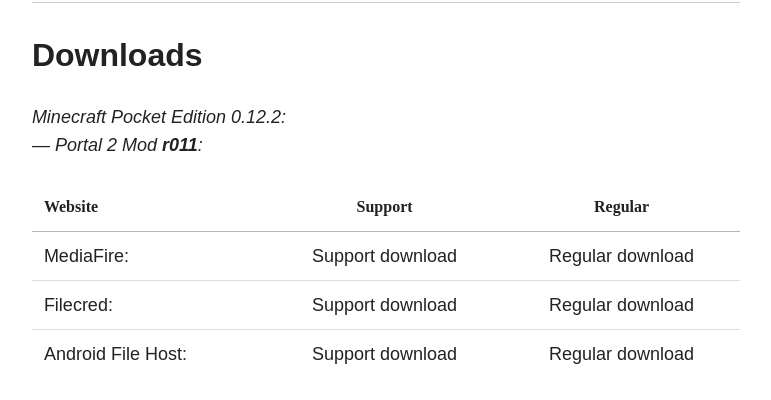
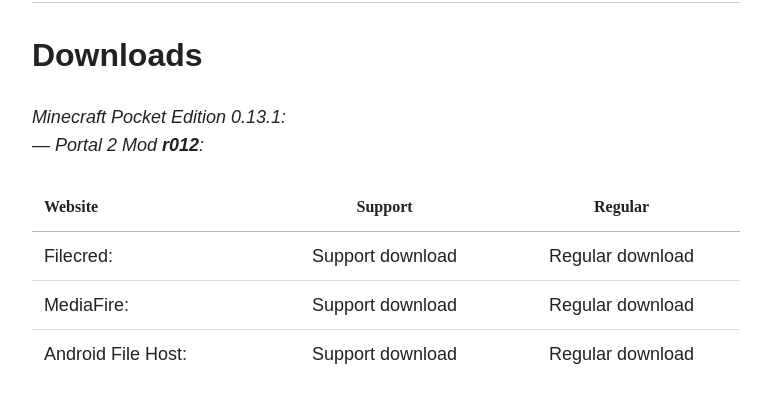
Before and after one commit to Desno365/Desno365.github.io, a Jekyll site: the page built from minecraft/portal2-mod/index.md, in a window 1280 px wide and 900 px high, scrolled down 2473 px. Shown: the part 153-553 px from the top of the window, without its empty margins (254-1025 px from the left). Built offline with Jekyll 4.4.1, drawn with Linux system fonts in a browser that asks for light colours; nearby versions of some CDN libraries; comment, search, counter and statistics services are not loaded; some of the changed text lies outside the part shown.

Commit message:
Portal Mod r012

```diff
--- a/minecraft/portal2-mod/full-changelog/changelog.html
+++ b/minecraft/portal2-mod/full-changelog/changelog.html
@@ -1,3 +1,7 @@
+<i>Portal 2 Mod r012</i><br>
+- NEW: support for Minecraft PE 0.13.1<br>
+- FIX: fixed some minor bugs<br><br>
+
 <i>Portal 2 Mod r011</i><br>
 - NEW: support for Minecraft PE 0.12.x<br>
 - NEW: Turrets Defective<br>
--- a/minecraft/portal2-mod/index.md
+++ b/minecraft/portal2-mod/index.md
@@ -50,14 +50,14 @@
 
 ## Downloads
 
-<i>Minecraft Pocket Edition 0.12.2:</i><br>
-<i> --- Portal 2 Mod <b>r011</b>:</i>
+<i>Minecraft Pocket Edition 0.13.1:</i><br>
+<i> --- Portal 2 Mod <b>r012</b>:</i>
 
 | Website | Support | Regular |
 |:--------|:-------:|:-------:|
-| MediaFire:         | [Support download](http://adf.ly/1Q0y2m) | [Regular download](http://www.mediafire.com/download/24r4pj5g9z44rha/Portal_Mod_r011_Desno365.zip) |
-| Filecred:          | [Support download](http://adf.ly/1Q0y4Y) | [Regular download](http://filecred.com/A26FG561) |
-| Android File Host: | [Support download](http://adf.ly/1Q0yJ6) | [Regular download](https://www.androidfilehost.com/?fid=24052804347838081) |
+| Filecred:          | [Support download](http://adf.ly/1U4nux) | [Regular download](http://filecred.com/A450G567) |
+| MediaFire:         | [Support download](http://adf.ly/1U4o7M) | [Regular download](http://www.mediafire.com/download/oa93q4idc1tz52a/Portal_Mod_r012_Desno365.zip) |
+| Android File Host: | [Support download](http://adf.ly/1U4o0d) | [Regular download](https://www.androidfilehost.com/?fid=24344671467602213) |
 |----
 {: rules="groups"}
 
@@ -119,6 +119,12 @@
 ---
 
 ## Changelog
+
+**Portal 2 Mod r012**
+{% highlight text %}
+- NEW: support for Minecraft PE 0.13.1
+- FIX: fixed some minor bugs
+{% endhighlight %}
 
 **Portal 2 Mod r011**
 {% highlight text %}
```
Also changed, not shown: minecraft/portal2-mod/full-changelog/index.md (+6 -0 lines).
